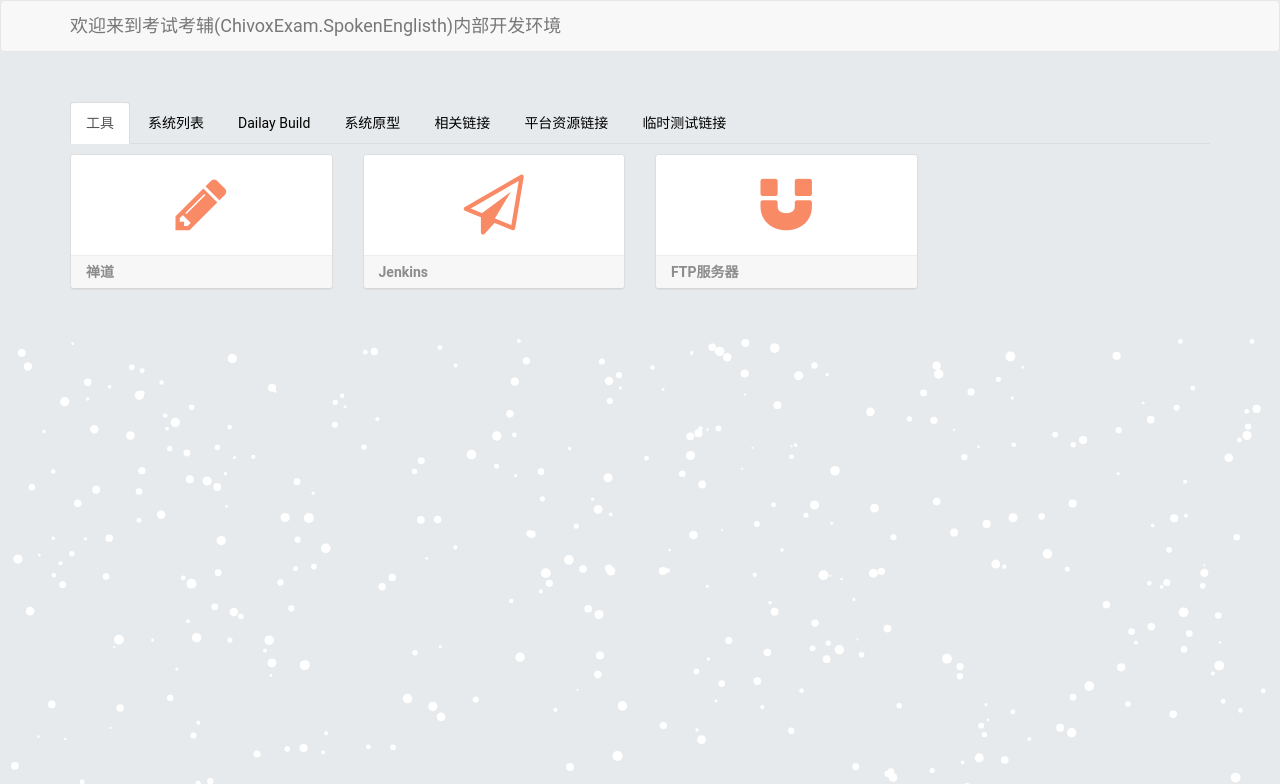
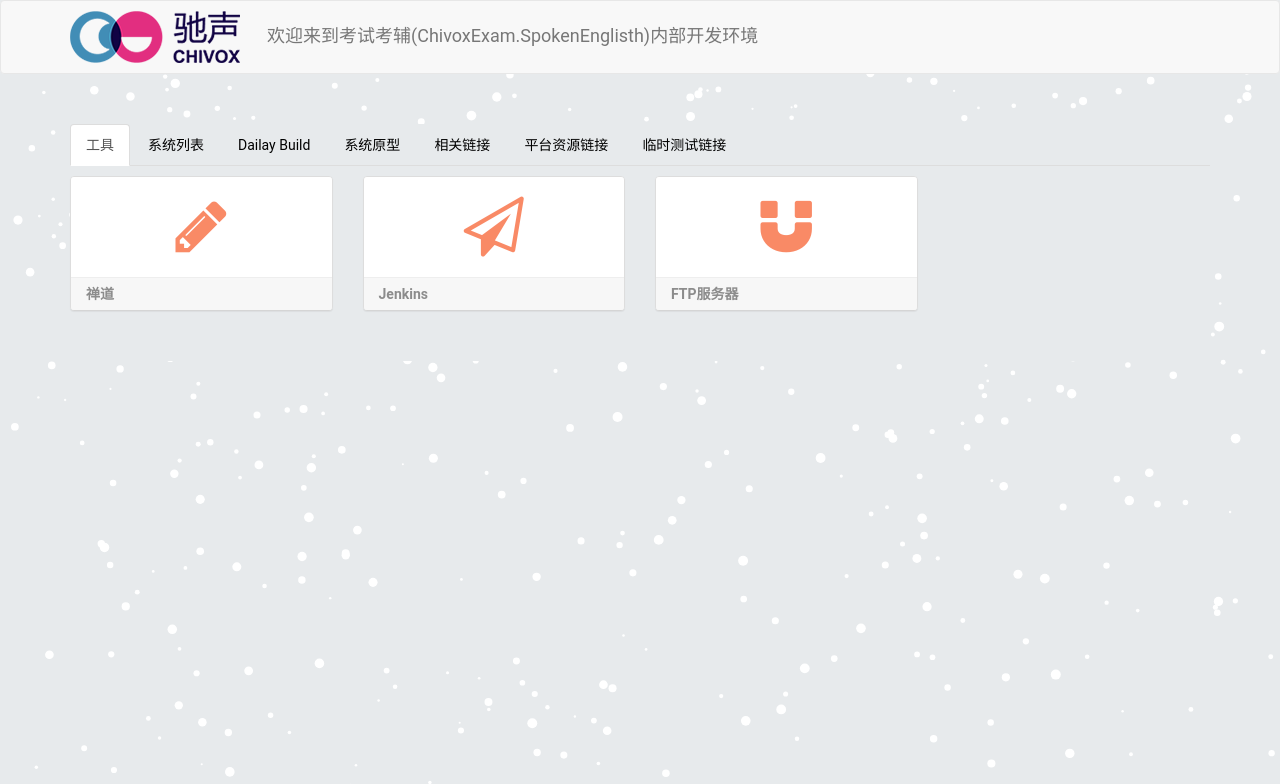
Before and after one commit to zhanggoodzhi/ks, a plain HTML site: page index.html in a window 1280 px wide. Shown: the top 784 px of the page. Drawn offline with Linux system fonts and the light colour scheme.

Commit message:
ks页面优化

```diff
--- a/assets/css/main.less
+++ b/assets/css/main.less
@@ -53,6 +53,13 @@ body {
 
 .header {
     margin-bottom: 50px;
+    .navbar {
+        padding: 10px 0;
+        img {
+            float: left;
+            margin-right: 20px;
+        }
+    }
 }
 
 .info {
@@ -83,3 +90,11 @@ body {
         margin-top: 10px;
     }
 }
+canvas{
+    position: fixed;
+    top: 0;
+    z-index: -1;
+}
+.box{
+    background: #e7eaec;
+}
--- a/index.html
+++ b/index.html
@@ -21,7 +21,8 @@
 		<nav class="navbar navbar-default">
 			<div class="container">
 				<div class="navbar-header">
-					<a class="navbar-brand" href="#">欢迎来到考试考辅(ChivoxExam.SpokenEnglisth)内部开发环境</a>
+					<img src="assets/images/logo.png" alt="" />
+					<span class="navbar-brand" href="#">欢迎来到考试考辅(ChivoxExam.SpokenEnglisth)内部开发环境</span>
 				</div>
 			</div>
 		</nav>
@@ -36,7 +37,7 @@
 	</div>
 
 	<div class="container" id="cs">
-		<div>
+		<div class="box">
 			<!-- Nav tabs -->
 			<ul class="nav nav-tabs" role="tablist">
 				<li role="presentation" class="active">
```
Also changed, not shown: demo.html (deleted, +0 -21 lines), assets/css/main.css, assets/images/logo.png (added).
